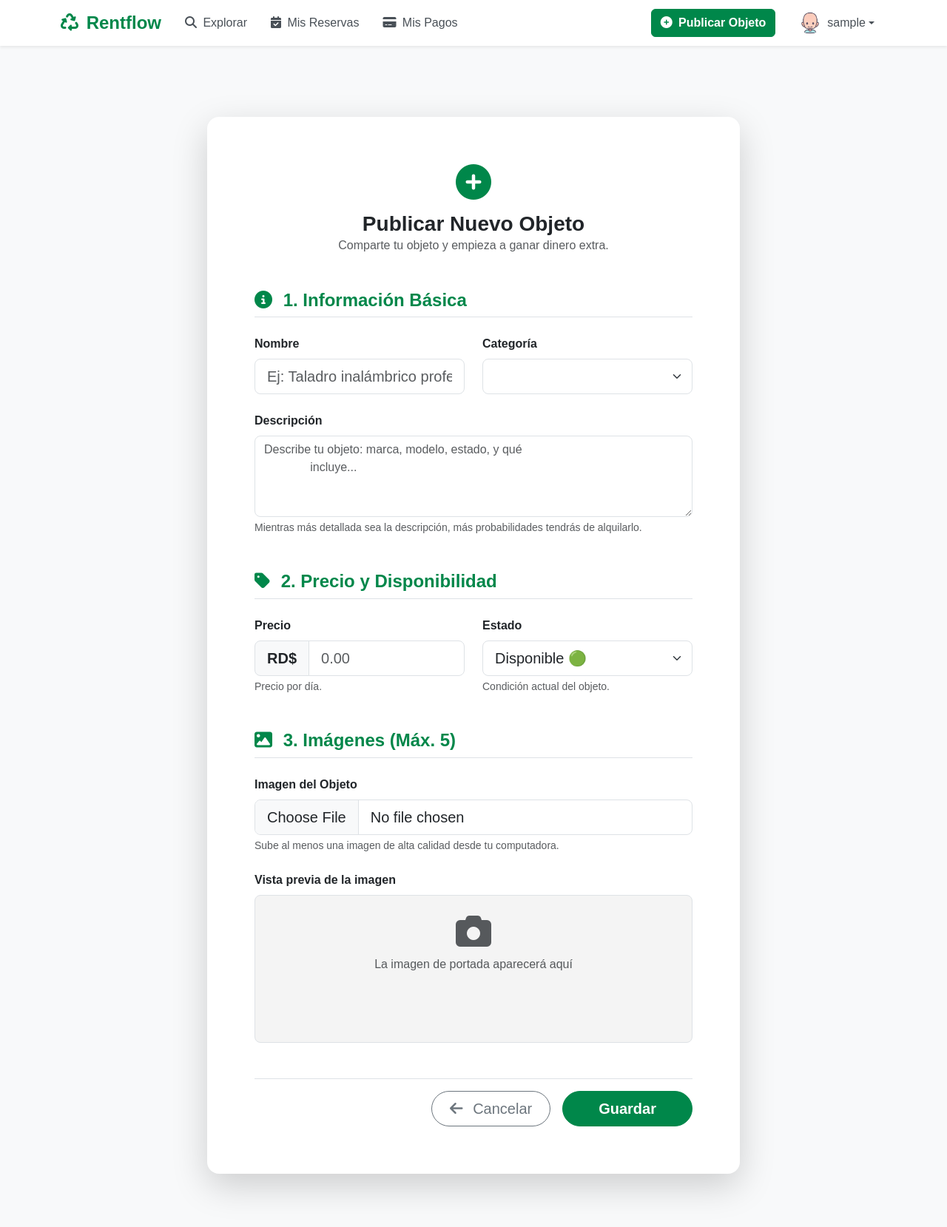
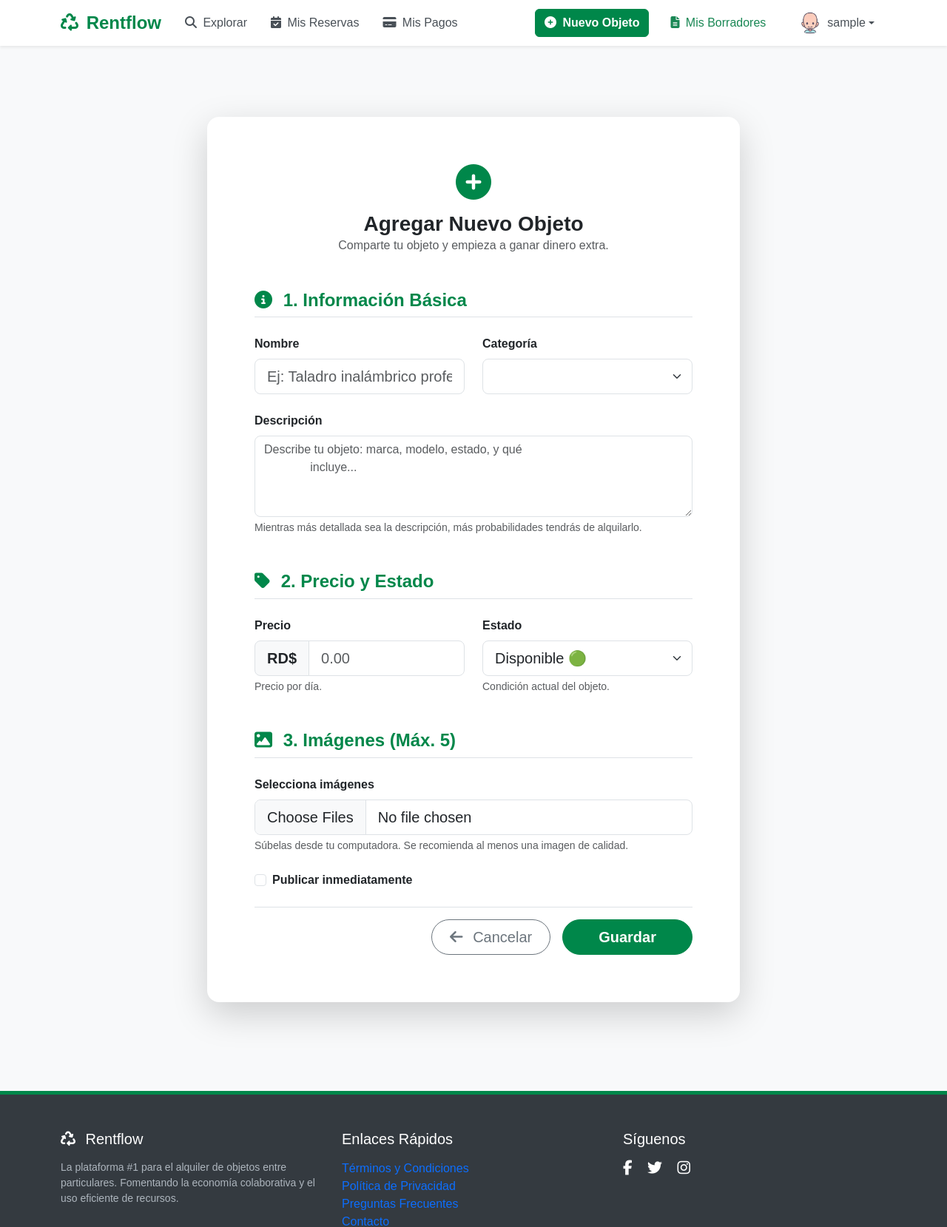
Before and after one commit to naiferrosado/proyecto-flask, a Flask app: page /objetos/nuevo in a window 1280 px wide. Shown: the top 1659 px of the page at 74% size. Run offline with Flask 3, Linux system fonts and the light colour scheme; the visitor is signed in with stand-in values (Sample User, id 1); data that the repository does not hold is empty; some libraries are stand-ins or nearby versions.

Commit message:
Agregar vista de borradores y soporte frontend para publicar/eliminar

```diff
--- a/templates/base.html
+++ b/templates/base.html
@@ -111,7 +111,13 @@
               class="btn btn-main-action text-white me-3 mb-2 mb-lg-0"
               href="{{ url_for('objetos.crear_objeto') }}"
             >
-              <i class="fa-solid fa-circle-plus me-1"></i> Publicar Objeto
+              <i class="fa-solid fa-circle-plus me-1"></i> Nuevo Objeto
+            </a>
+            <a
+              class="btn btn-outline-white text-success me-3 mb-2 mb-lg-0"
+              href="{{ url_for('objetos.ver_borradores') }}"
+            >
+              <i class="fa-solid fa-file-lines me-1"></i> Mis Borradores
             </a>
 
             <div class="nav-item dropdown">
--- a/templates/objetos/crear.html
+++ b/templates/objetos/crear.html
@@ -3,16 +3,16 @@
 <div class="container py-5">
   <div class="row justify-content-center">
     <div class="col-lg-8">
-      <!-- Tarjeta Principal (limpia, redondeada y con sombra) -->
+      <!-- Tarjeta Principal -->
       <div class="card border-0 rounded-4 shadow-lg p-3">
         <div class="card-body p-4 p-lg-5">
-          <!-- Encabezado de la Página -->
+          <!-- Encabezado -->
           <div class="text-center mb-5">
             <i
               class="fa-solid fa-circle-plus fa-3x mb-3"
               style="color: var(--bs-primary)"
             ></i>
-            <h3 class="fw-bold mb-0">Publicar Nuevo Objeto</h3>
+            <h3 class="fw-bold mb-0">Agregar Nuevo Objeto</h3>
             <p class="text-muted">
               Comparte tu objeto y empieza a ganar dinero extra.
             </p>
@@ -28,9 +28,7 @@
             >
               <i class="fa-solid fa-info-circle me-2"></i> 1. Información Básica
             </h4>
-
             <div class="row g-4">
-              <!-- Nombre -->
               <div class="col-md-6">
                 {{ form.nombre.label(class="form-label fw-bold") }} {{
                 form.nombre(class="form-control form-control-lg rounded-3",
@@ -41,8 +39,6 @@
                 </div>
                 {% endif %}
               </div>
-
-              <!-- Categoría -->
               <div class="col-md-6">
                 {{ form.id_categoria.label(class="form-label fw-bold") }} {{
                 form.id_categoria(class="form-select form-select-lg rounded-3")
@@ -55,7 +51,6 @@
               </div>
             </div>
 
-            <!-- Descripción -->
             <div class="mb-5 mt-4">
               {{ form.descripcion.label(class="form-label fw-bold") }} {{
               form.descripcion(class="form-control rounded-3", rows="4",
@@ -73,16 +68,14 @@
               {% endif %}
             </div>
 
-            <!-- Sección 2: Precio y Disponibilidad -->
+            <!-- Sección 2: Precio y Estado -->
             <h4
               class="mb-4 pb-2 border-bottom fw-bold"
               style="color: var(--bs-primary)"
             >
-              <i class="fa-solid fa-tag me-2"></i> 2. Precio y Disponibilidad
+              <i class="fa-solid fa-tag me-2"></i> 2. Precio y Estado
             </h4>
-
             <div class="row g-4 mb-5">
-              <!-- Precio -->
               <div class="col-md-6">
                 {{ form.precio.label(class="form-label fw-bold") }}
                 <div class="input-group input-group-lg rounded-3">
@@ -99,8 +92,6 @@
                 </div>
                 {% endif %}
               </div>
-
-              <!-- Estado -->
               <div class="col-md-6">
                 {{ form.estado.label(class="form-label fw-bold") }} {{
                 form.estado(class="form-select form-select-lg rounded-3") }}
@@ -120,43 +111,36 @@
             >
               <i class="fa-solid fa-image me-2"></i> 3. Imágenes (Máx. 5)
             </h4>
-
             <div class="mb-4">
-              {{ form.imagen.label(class="form-label fw-bold") }}
-              <!-- Nota: En un sistema real, el input de imagen permitiría subir múltiples archivos -->
-              {{ form.imagen(class="form-control form-control-lg rounded-3",
-              type="file", accept="image/*") }}
+              <label class="form-label fw-bold">Selecciona imágenes</label>
+              <input
+                type="file"
+                name="imagenes"
+                class="form-control form-control-lg rounded-3"
+                multiple
+                accept="image/*"
+              />
               <div class="form-text">
-                Sube al menos una imagen de alta calidad desde tu computadora.
-              </div>
-              {% if form.imagen.errors %}
-              <div class="text-danger small mt-1">
-                {% for error in form.imagen.errors %} {{ error }} {% endfor %}
-              </div>
-              {% endif %}
-            </div>
-
-            <!-- Vista previa de imagen -->
-            <div class="mb-5">
-              <label class="form-label fw-bold"
-                >Vista previa de la imagen</label
-              >
-              <div
-                id="imagePreview"
-                class="border rounded-3 p-4 text-center"
-                style="min-height: 200px; background: #f4f4f4"
-              >
-                <i
-                  class="fa-solid fa-camera text-muted"
-                  style="font-size: 3rem"
-                ></i>
-                <p class="text-muted mt-2 mb-0">
-                  La imagen de portada aparecerá aquí
-                </p>
+                Súbelas desde tu computadora. Se recomienda al menos una imagen
+                de calidad.
               </div>
             </div>
 
-            <!-- Botones de Acción Final -->
+            <!-- Publicar o guardar borrador -->
+            <div class="form-check mb-4">
+              <input
+                class="form-check-input"
+                type="checkbox"
+                value="on"
+                id="publicar"
+                name="publicar"
+              />
+              <label class="form-check-label fw-bold" for="publicar"
+                >Publicar inmediatamente</label
+              >
+            </div>
+
+            <!-- Botones -->
             <div class="d-flex justify-content-end gap-3 pt-3 border-top">
               <a
                 href="{{ url_for('objetos.listar_objetos') }}"
@@ -164,9 +148,12 @@
               >
                 <i class="fa-solid fa-arrow-left me-2"></i> Cancelar
               </a>
-              <!-- Botón de Envío Principal -->
-              {{ form.submit(class="btn btn-main-action btn-lg text-white
-              fw-bold rounded-pill px-5") }}
+              <button
+                type="submit"
+                class="btn btn-main-action btn-lg text-white fw-bold rounded-pill px-5"
+              >
+                Guardar
+              </button>
             </div>
           </form>
         </div>
@@ -174,31 +161,4 @@
     </div>
   </div>
 </div>
-
-<!-- Script para vista previa de imagen local (Ajustado a Font Awesome) -->
-<script>
-  document.addEventListener("DOMContentLoaded", function () {
-    // Asegúrate de que este ID coincida con el ID real de tu campo de formulario
-    const imageInput = document.querySelector(
-      'input[type="file"][name="{{ form.imagen.id }}"], input[type="file"]'
-    );
-    const imagePreview = document.getElementById("imagePreview");
-
-    if (imageInput) {
-      imageInput.addEventListener("change", function () {
-        const file = this.files[0];
-        if (file) {
-          const reader = new FileReader();
-          reader.onload = function (e) {
-            imagePreview.innerHTML = `<img src="${e.target.result}" class="img-fluid rounded-3" style="max-height: 200px;">`;
-          };
-          reader.readAsDataURL(file);
-        } else {
-          imagePreview.innerHTML =
-            '<i class="fa-solid fa-camera text-muted" style="font-size: 3rem;"></i><p class="text-muted mt-2 mb-0">La imagen de portada aparecerá aquí</p>';
-        }
-      });
-    }
-  });
-</script>
 {% endblock %}
```
Also changed, not shown: templates/objetos/detalle.html (+90 -56 lines), templates/objetos/mis_borradores.html (added, +53 -0 lines).
